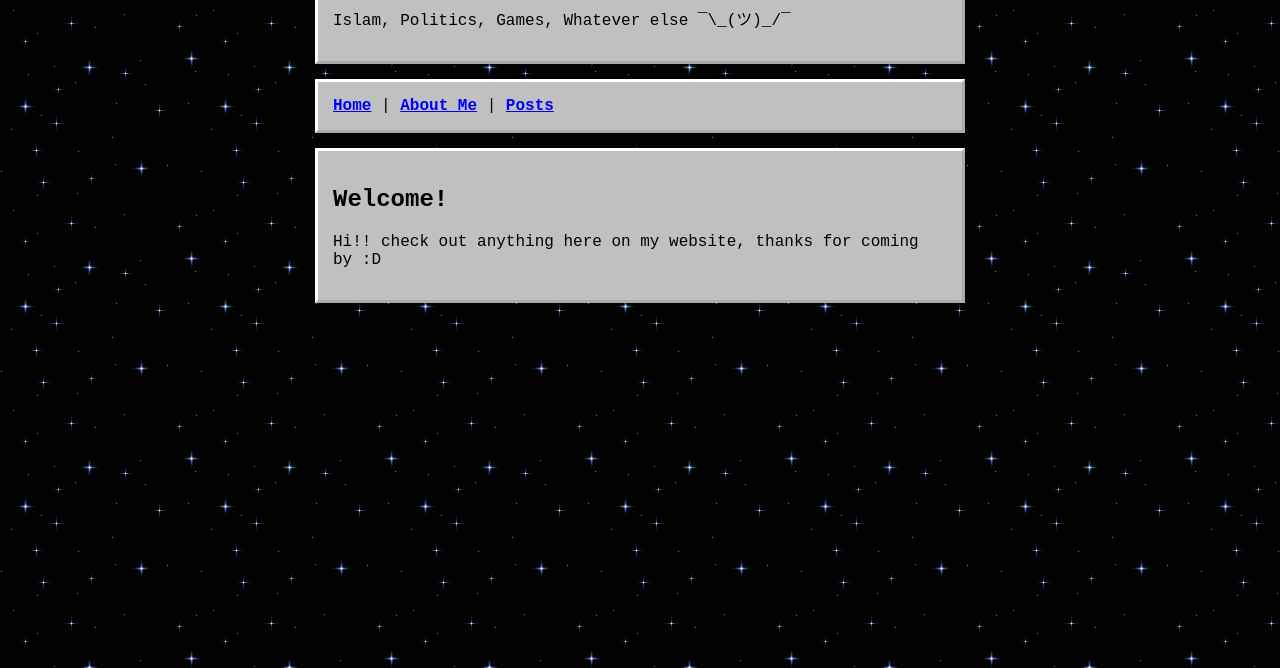
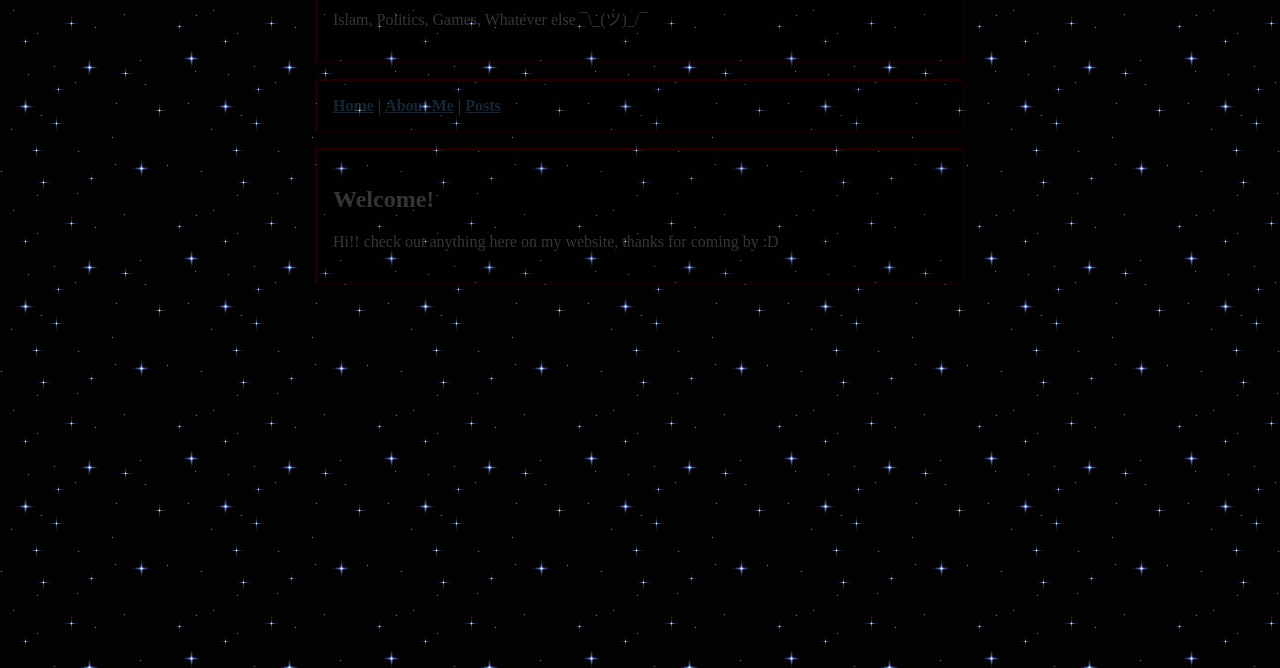
Before and after one commit to justarandomguy282/mythingforwebsiteyadayadadoo, a plain HTML site: page index.html in a window 1280 px wide. Shown: the part 132-800 px from the top of the page. Drawn offline with Linux system fonts and the light colour scheme.

Commit message:
Update style.css

```diff
--- a/style.css
+++ b/style.css
@@ -3,24 +3,25 @@ body {
   background-image: url('spacey.gif');
   background-repeat: repeat;
   color: #ffffff;
-  font-family: "Courier New", Courier, monospace;
+  font-family: "Times New Roman", Times, serif;
   margin: 40px auto;
   max-width: 650px;
 }
 
 header, nav, main, footer {
-  background-color: #c0c0c0; /* Windows silver border */
-  border: 3px outset #ffffff;
+  background-color: rgba(0, 0, 0, 0.8);; /* uhhhh i think i know what im doing idk */
+  opacity: 0.2;
+  border: 3px outset #8B0000;
   padding: 15px;
   margin-bottom: 15px;
-  color: #000000; /* Keeps box text black so it's easy to read on silver */
+  color: #ffffff;
 }
 
 a {
-  color: #0000ff;
+  color: #66b2ff;
   font-weight: bold;
 }
 
 a:visited {
-  color: #800080;
+  color: #da70d6;
 }
```
